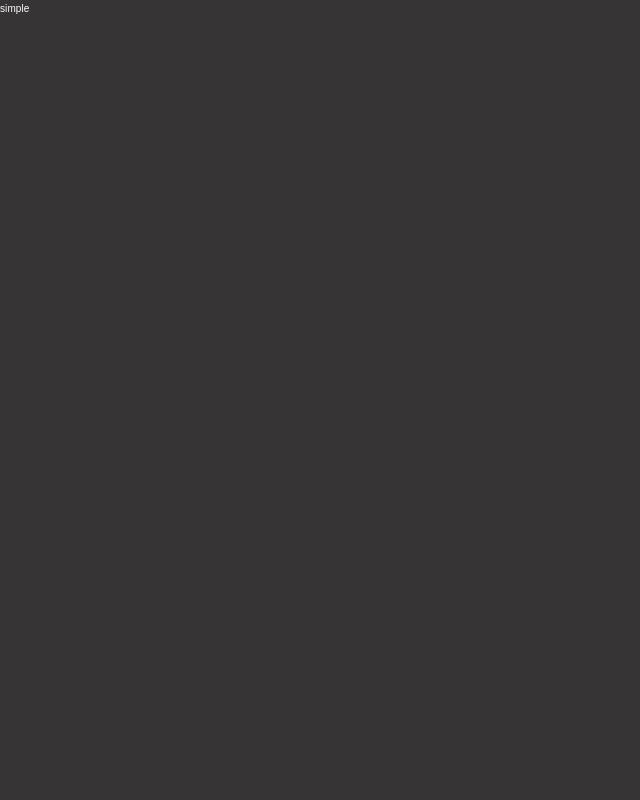
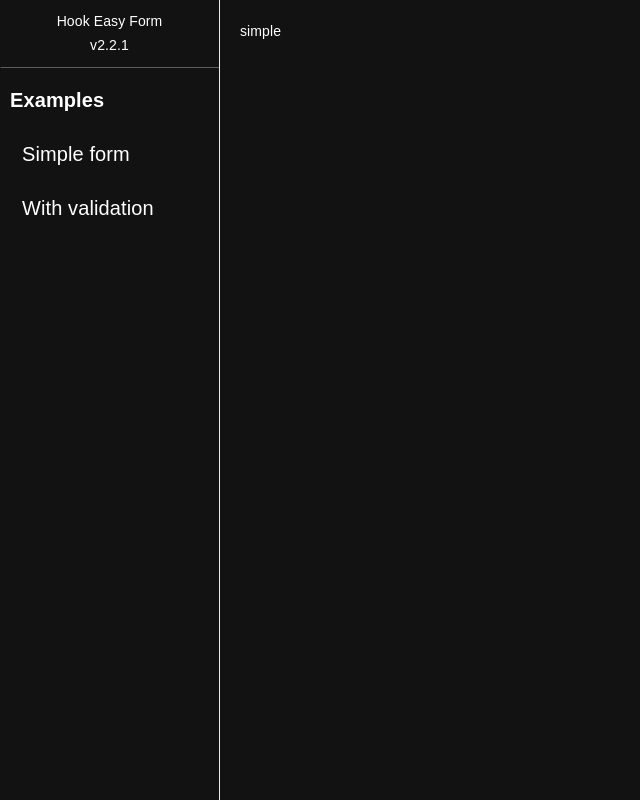
Before and after one commit to EntonyStark/hook-forms, a Next.js app: page /examples/simple in a window 1280 px wide. Shown: the whole page, without its empty margins (0-640 px from the left). Built offline with nearby package versions, Linux system fonts and the light colour scheme.

Commit message:
master add work-layout

```diff
--- a/components/footer/footer.js
+++ b/components/footer/footer.js
@@ -1,4 +1,4 @@
-import styles from "./footer.module.scss";
+import styles from './footer.module.scss';
 
 export const Footer = ({ contributorsInfo }) => (
   <footer className={styles.footer}>
--- /dev/null
+++ b/components/navigation/navigation.js
@@ -0,0 +1,33 @@
+import Link from 'next/link';
+
+import packageJson from '../../package.json';
+
+// import { classNames } from '../../utils/classNames';
+import styles from './navigation.module.scss';
+
+export const Navigation = ({ packageName, navItems }) => {
+  const version = packageJson.dependencies['hook-easy-form'].replace(/^\^/, '');
+  return (
+    <>
+      <nav className={styles.nav}>
+        <div className={styles.nav__logoBox}>
+          <h4>{packageName}</h4>
+          <p>{`v${version}`}</p>
+        </div>
+        <ul className={styles.nav__list}>
+          {navItems.map((el) => (el.link ? (
+            <Link href={el.link} key={el.id}>
+              <li className={el.nested ? styles.nav__subItem : styles.nav__item}>
+                {el.title}
+              </li>
+            </Link>
+          ) : (
+            <li key={el.id} className={el.nested ? styles.nav__subItem : styles.nav__item}>
+              {el.title}
+            </li>
+          )))}
+        </ul>
+      </nav>
+    </>
+  );
+};
--- /dev/null
+++ b/components/navigation/navigation.module.scss
@@ -0,0 +1,61 @@
+@import '../../styles/base/mixins';
+
+.nav {
+	width: 22rem;
+	height: 100vh;
+	border-right: 1px solid var(--border-color);
+	overflow: hidden;
+	overflow-y: scroll;
+
+	@include breakpoint(md) {
+		display: none;
+	}
+
+	&__show {
+		display: block;
+	}
+
+	&__logoBox {
+		display: flex;
+		flex-direction: column;
+		justify-content: center;
+		align-items: center;
+		padding: 1rem 0;
+		position: relative;
+
+		&::after {
+			content: '';
+			position: absolute;
+			bottom: 0;
+			left: 50%;
+			transform: translate(-50%, 0);
+			width: 100%;
+			height: 1px;
+			background-color: var(--divider-color);
+		}
+	}
+
+	&__list {
+		padding: 0.5rem 0;
+	}
+
+	&__item {
+		padding: 1rem;
+		cursor: pointer;
+		font-weight: bold;
+		  font-size: 2rem;
+        // font-weight: 600;
+		&:hover {
+			background-color: var(--hover-bg-color);
+		}
+	}
+
+	&__subItem {
+		cursor: pointer;
+		font-size: 2rem;
+		padding: 1rem 1rem 1rem 2.2rem;
+		&:hover {
+			background-color: var(--hover-bg-color);
+		}
+	}
+}
--- /dev/null
+++ b/constants/index.js
@@ -0,0 +1,6 @@
+export const URLS = {
+  examples: {
+    simple: '/examples/simple',
+    validation: '/examples/validation',
+  },
+};
--- /dev/null
+++ b/layouts/work-layout.js
@@ -0,0 +1,40 @@
+import Head from 'next/head';
+
+import { URLS } from '../constants';
+import { Navigation } from '../components/navigation/navigation';
+
+import styles from './work-layout.module.scss';
+
+const navItems = [
+  {
+    id: 'examples', title: 'Examples', nested: false, link: false,
+  },
+  {
+    id: 'simple', title: 'Simple form', nested: true, link: URLS.examples.simple,
+  },
+  {
+    id: 'Validation', title: 'With validation', nested: true, link: URLS.examples.validation,
+  },
+];
+
+
+export const WorkLayout = ({ children }) => {
+  const packageName = 'Hook Easy Form';
+  // console.log('styles wl', styles);
+  return (
+    <div className={styles.container}>
+      <Head>
+        <title>Hook Easy Form</title>
+        <link rel="icon" href="/favicon.ico" />
+        <meta itemProp="name" content="Hook Easy Form" />
+        <meta property="og:type" content="website" />
+        <meta property="og:title" content="Hook Easy Form" />
+        <meta property="og:site_name" content="Hook Easy Form" />
+        <meta property="og:description" content="The best way to manage your form state with hooks." />
+        <meta property="og:image" content="vercel.svg" />
+      </Head>
+      <Navigation packageName={packageName} navItems={navItems} />
+      <main>{children}</main>
+    </div>
+  );
+};
--- /dev/null
+++ b/layouts/work-layout.module.scss
@@ -0,0 +1,19 @@
+.container {
+	min-height: 100vh;
+	// padding: 0 0.5rem;
+	font-size: 1.4rem;
+	display: flex;
+	position: relative;
+	// flex-direction: column;
+	// justify-content: center;
+	// align-items: center;
+
+	main {
+		padding: 2rem;
+		// flex: 1;
+		// display: flex;
+		// flex-direction: column;
+		// justify-content: center;
+		// align-items: center;
+	}
+}
--- a/pages/examples/simple.js
+++ b/pages/examples/simple.js
@@ -1 +1,3 @@
-export default () => <div>simple</div>;
+import { WorkLayout } from '../../layouts/work-layout';
+
+export default () => <WorkLayout>simple</WorkLayout>;
--- a/styles/base/_variables.scss
+++ b/styles/base/_variables.scss
@@ -1,6 +1,10 @@
 :root {
 	--base-white: #fff;
 	--base-blue: #0070f3;
-	--bg-color: #363434;
+	// --bg-color: #363434;
+	--bg-color: #121212;
 	--border-color: #eaeaea;
+	// nav
+	--divider-color: #625a5a;
+	--hover-bg-color: #333;
 }
--- /dev/null
+++ b/utils/classNames.js
@@ -0,0 +1,21 @@
+export function classNames(...arg) {
+  if (arg.length === 0) return '';
+  return arg
+    .reduce((acc, item) => {
+      if (typeof item === 'string') return acc.concat(item);
+
+      if (typeof item === 'object' && item !== null) {
+        const fromObject = Object.entries(item)
+          .reduce((a, e) => {
+            if (typeof e[1] === 'boolean' && e[1] === true) return a.concat(e[0]);
+            return a;
+          }, [])
+          .join(' ');
+
+        return acc.concat(fromObject);
+      }
+
+      return acc;
+    }, [])
+    .join(' ');
+}
```
Also changed, not shown: pages/index.js (+5 -5 lines), .eslintrc.json, 1 other file (tests, documents, lock files or other folders).
